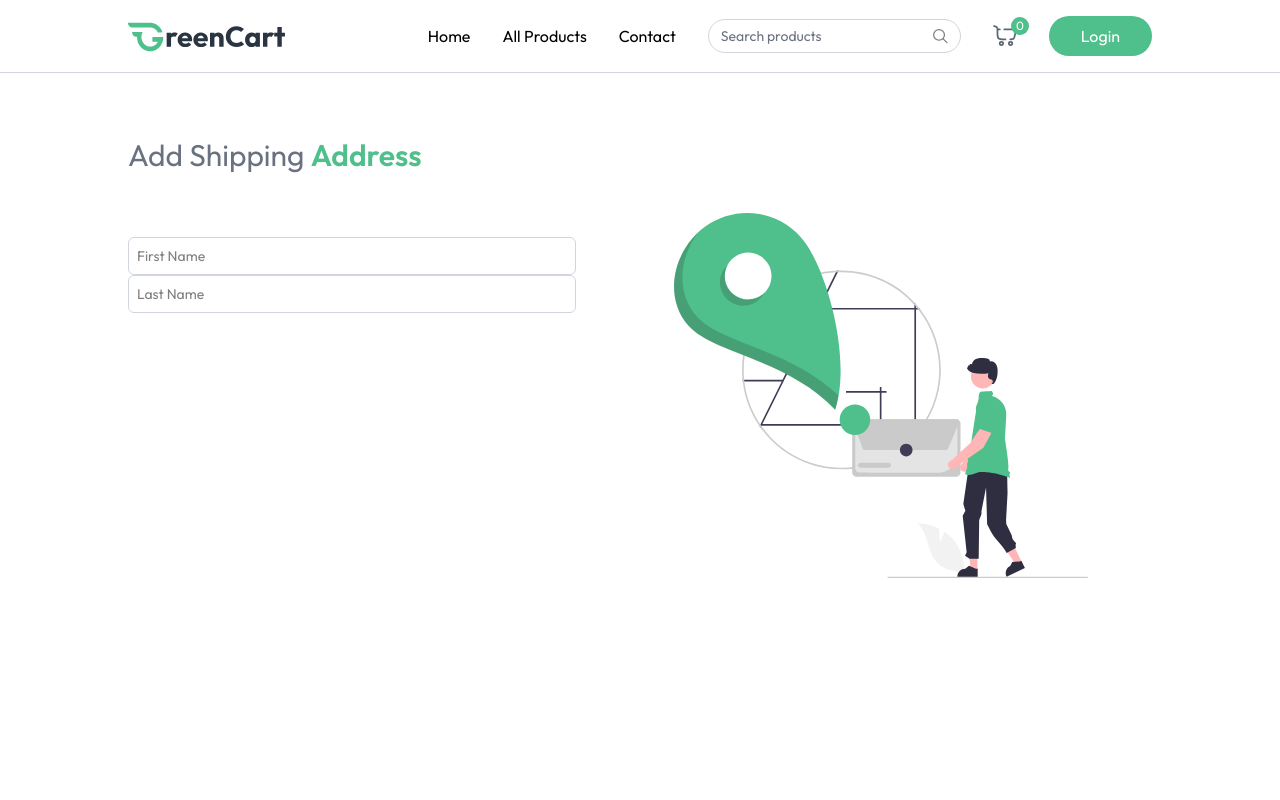
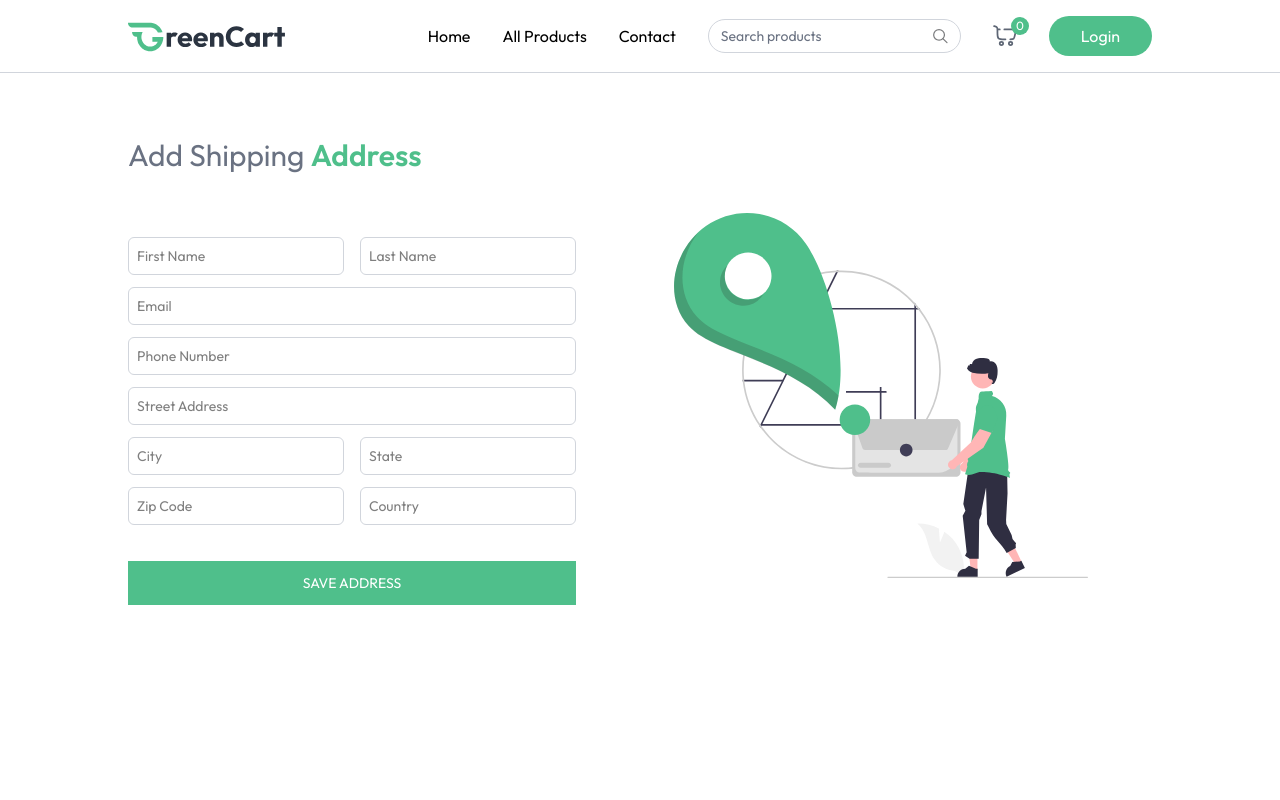
Before and after one commit to ruvindya28/food-delivery-web-app, a React (Vite) app in the folder client/: page /add-address in a window 1280 px wide. Shown: the top 800 px of the page. Built offline with nearby package versions, Linux system fonts and the light colour scheme; a web font is replaced by a local one.

Commit message:
refactor AddAddress component to enhance form structure and improve input handling

```diff
--- a/client/src/pages/AddAddress.jsx
+++ b/client/src/pages/AddAddress.jsx
@@ -33,6 +33,7 @@ const AddAddress = () => {
 
     const handleChange = (e) => {
         const { name, value } = e.target;
+
         setAddress((prevAddress) => ({
             ...prevAddress,
             [name]: value
@@ -52,10 +53,24 @@ const AddAddress = () => {
       <div className='flex flex-col-reverse md:flex-row justify-between mt-10'>
         <div className='flex-1 max-w-md'>
             <form onSubmit={onSubmitHandler} className='space-y-3 mt-6 text-sm'>
-                <div>
+                <div className='grid grid-cols-2 gap-4'>
                     <InputField handleChange={handleChange} address={address} type='text' placeholder='First Name' name='firstName'/>
                     <InputField handleChange={handleChange} address={address} type='text' placeholder='Last Name' name='lastName'/>
                 </div>
+                <InputField handleChange={handleChange} address={address} type='email' placeholder='Email' name='email'/>
+                <InputField handleChange={handleChange} address={address} type='tel' placeholder='Phone Number' name='phone'/>
+                <InputField handleChange={handleChange} address={address} type='text' placeholder='Street Address' name='street'/>
+                <div className='grid grid-cols-2 gap-4'>
+                    <InputField handleChange={handleChange} address={address} type='text' placeholder='City' name='city'/>
+                    <InputField handleChange={handleChange} address={address} type='text' placeholder='State' name='state'/>
+                </div>
+                <div className='grid grid-cols-2 gap-4'>
+                    <InputField handleChange={handleChange} address={address} type='number' placeholder='Zip Code' name='zip'/>
+                    <InputField handleChange={handleChange} address={address} type='text' placeholder='Country' name='country'/>
+                </div>
+                <button className='w-full mt-6 bg-primary text-white py-3 hover:bg-primary-dull transition cursor-pointer uppercase' type='submit'>
+                    Save Address
+                </button>
             </form>
         </div>
          <img className='md:mr-16 mb-16 md:mt-0' src={assets.add_address_iamge} alt="Add Address" />
```
